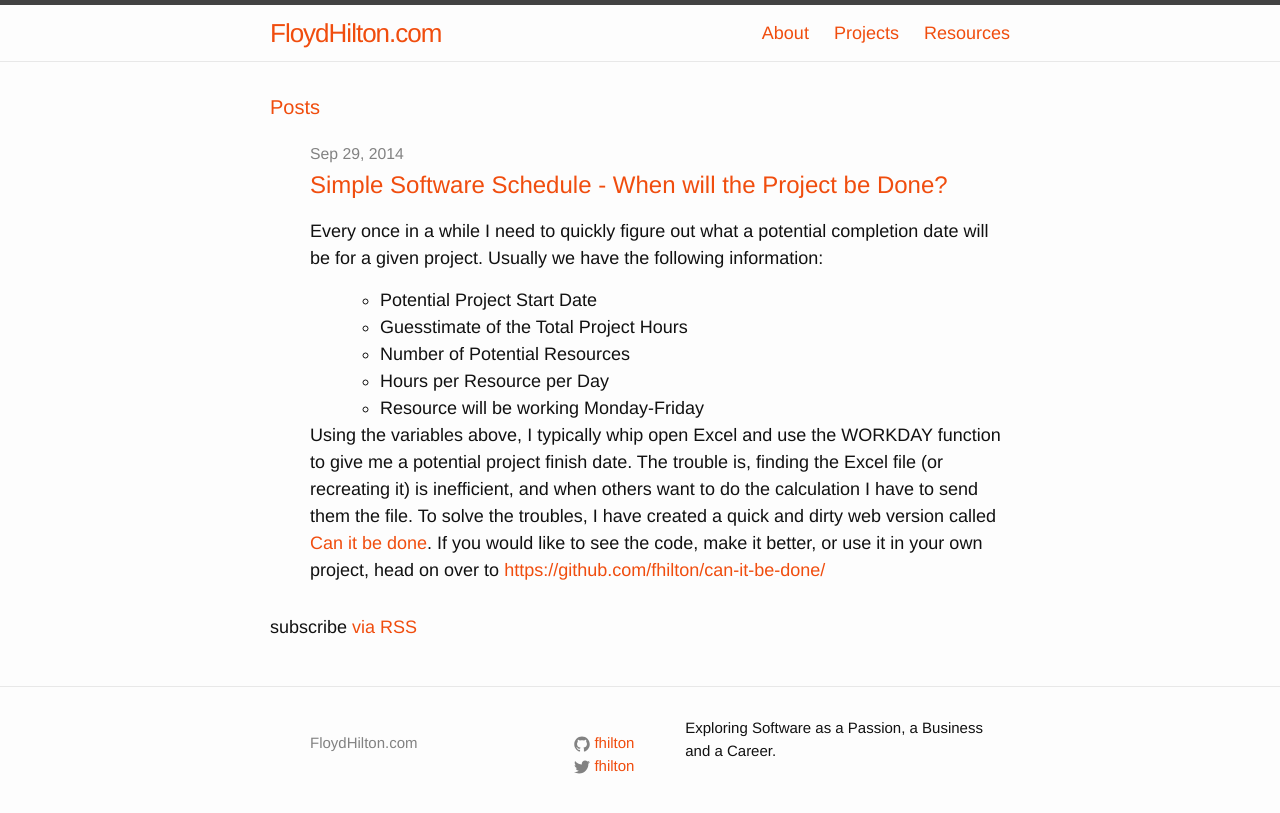
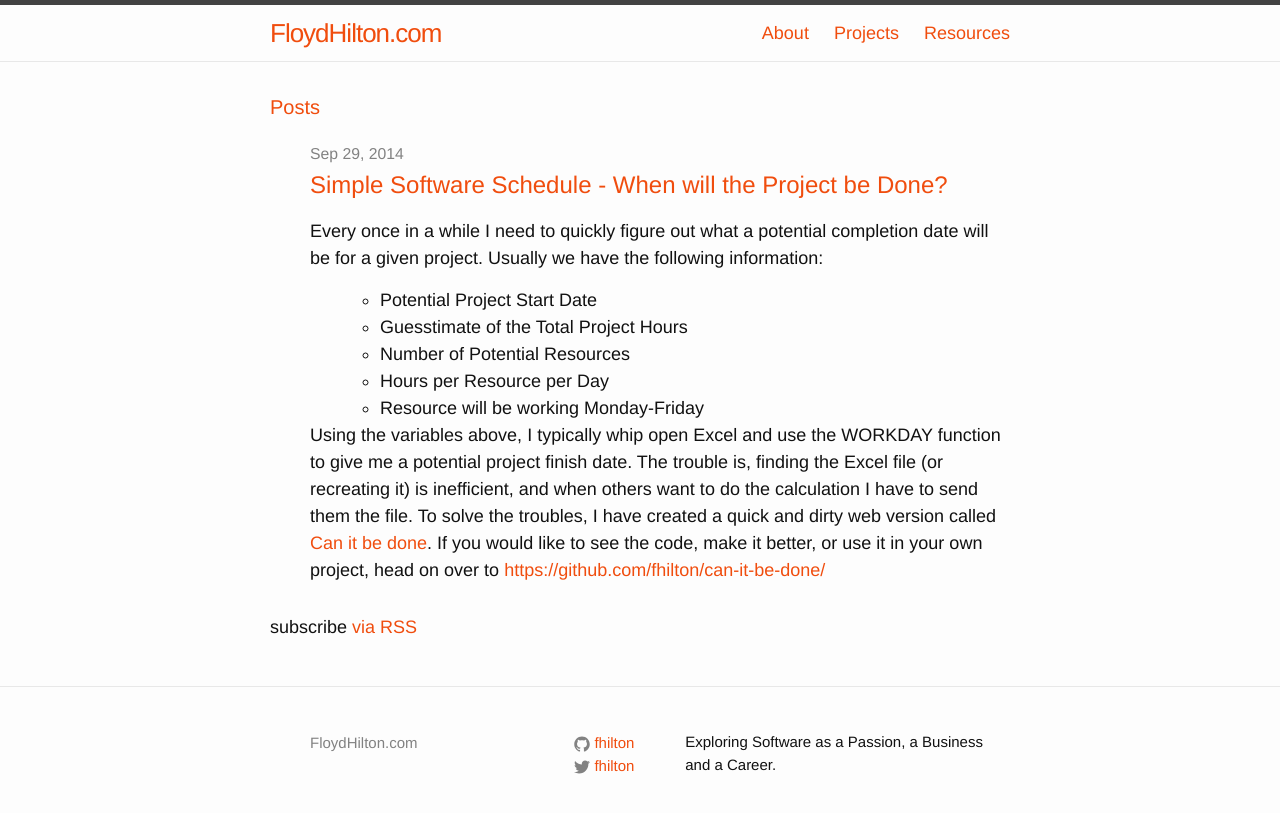
Before and after one commit to fhilton/fhilton.github.io, a Jekyll site: the page built from index.html, in a window 1280 px wide. Shown: the top 813 px of the page. Built offline with Jekyll 4.4.1, drawn with Linux system fonts in a browser that asks for light colours.

Commit message:
Fixed up footer.

```diff
--- a/_sass/_layout.scss
+++ b/_sass/_layout.scss
@@ -130,9 +130,12 @@
     width:         calc(20% - (#{$spacing-unit} / 2));
 }
 
-.footer-col-3 {
+    .footer-col-3 {
     width: -webkit-calc(45% - (#{$spacing-unit} / 2));
     width:         calc(45% - (#{$spacing-unit} / 2));
+        p{
+            padding-top: 14px;
+        }
 }
 
 @include media-query($on-laptop) {
```
